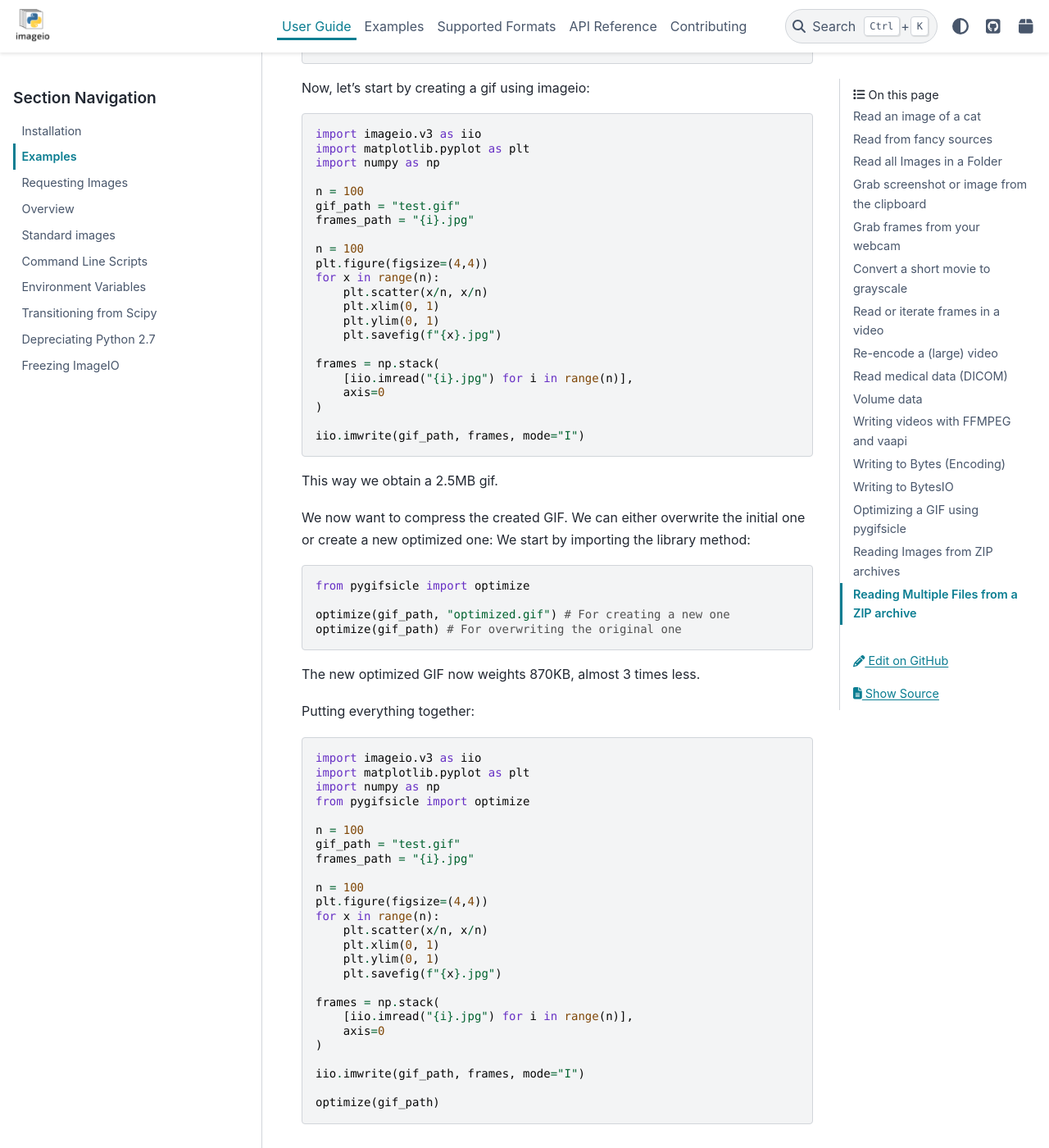
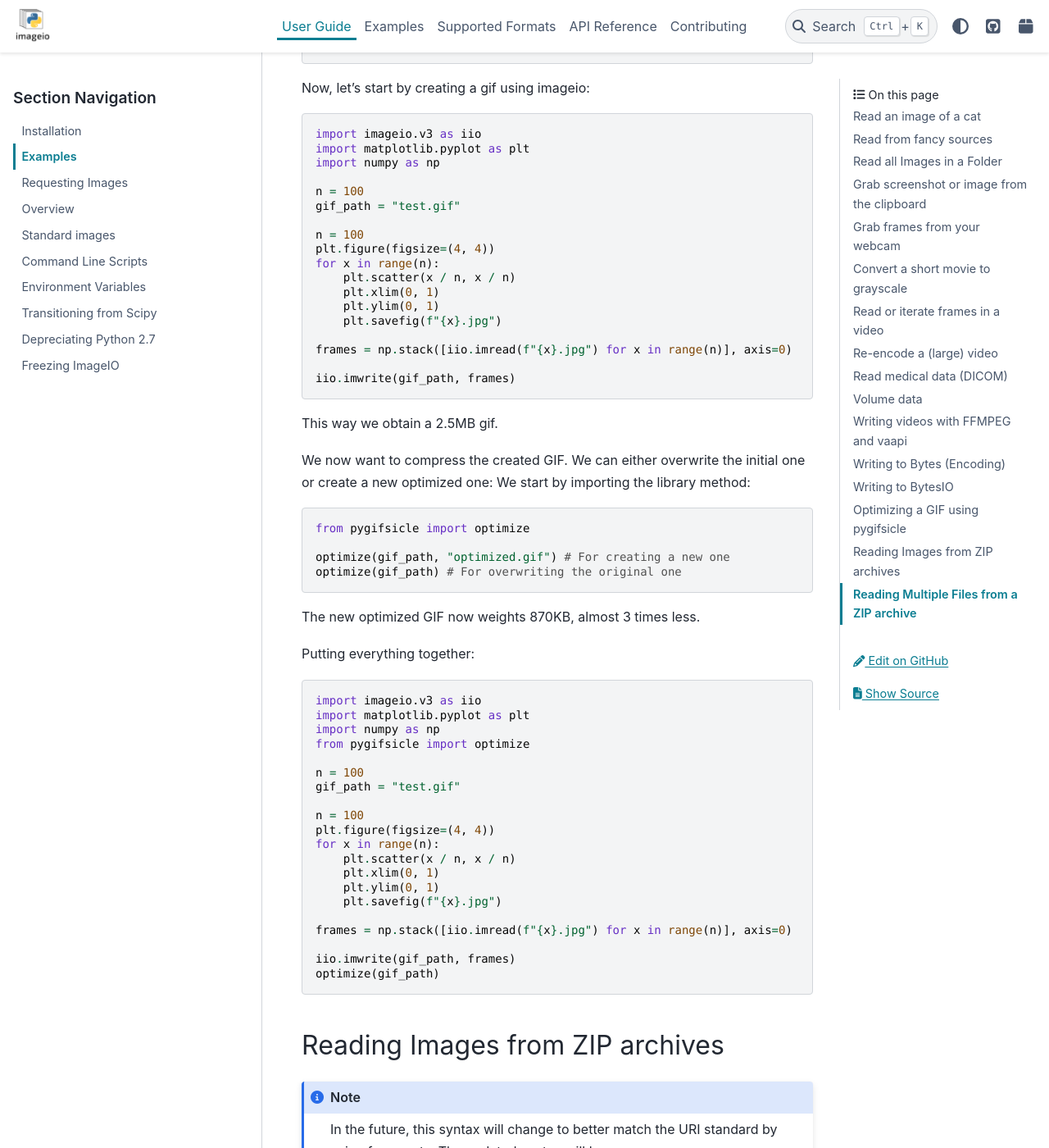
Before and after one commit to imageio/imageio, a Sphinx documentation site: the page built from docs/examples.rst, in a window 1280 px wide and 1400 px high, scrolled down 7115 px. Shown: the whole window at 82% size. Built offline with Sphinx 7.4.7 and the PyData theme 0.15.4, drawn with Linux system fonts in a browser that asks for light colours; pages that are not in the unit, such as notebooks, are missing from menus.

Commit message:
Fix RGB vs. grayscale in GIF examples (#896)
Co-authored-by: Sebastian Wallkötter <sebastian@wallkoetter.net>

```diff
--- a/docs/examples.rst
+++ b/docs/examples.rst
@@ -351,22 +351,18 @@ Now, let's start by creating a gif using imageio:
 
     n = 100
     gif_path = "test.gif"
-    frames_path = "{i}.jpg"
 
     n = 100
-    plt.figure(figsize=(4,4))
+    plt.figure(figsize=(4, 4))
     for x in range(n):
-        plt.scatter(x/n, x/n)
+        plt.scatter(x / n, x / n)
         plt.xlim(0, 1)
         plt.ylim(0, 1)
         plt.savefig(f"{x}.jpg")
 
-    frames = np.stack(
-        [iio.imread("{i}.jpg") for i in range(n)],
-        axis=0
-    )
+    frames = np.stack([iio.imread(f"{x}.jpg") for x in range(n)], axis=0)
 
-    iio.imwrite(gif_path, frames, mode="I")
+    iio.imwrite(gif_path, frames)
 
 This way we obtain a 2.5MB gif.
 
@@ -394,23 +390,18 @@ Putting everything together:
 
     n = 100
     gif_path = "test.gif"
-    frames_path = "{i}.jpg"
 
     n = 100
-    plt.figure(figsize=(4,4))
+    plt.figure(figsize=(4, 4))
     for x in range(n):
-        plt.scatter(x/n, x/n)
+        plt.scatter(x / n, x / n)
         plt.xlim(0, 1)
         plt.ylim(0, 1)
         plt.savefig(f"{x}.jpg")
 
-    frames = np.stack(
-        [iio.imread("{i}.jpg") for i in range(n)],
-        axis=0
-    )
+    frames = np.stack([iio.imread(f"{x}.jpg") for x in range(n)], axis=0)
 
-    iio.imwrite(gif_path, frames, mode="I")
-
+    iio.imwrite(gif_path, frames)
     optimize(gif_path)
 
 Reading Images from ZIP archives
```
